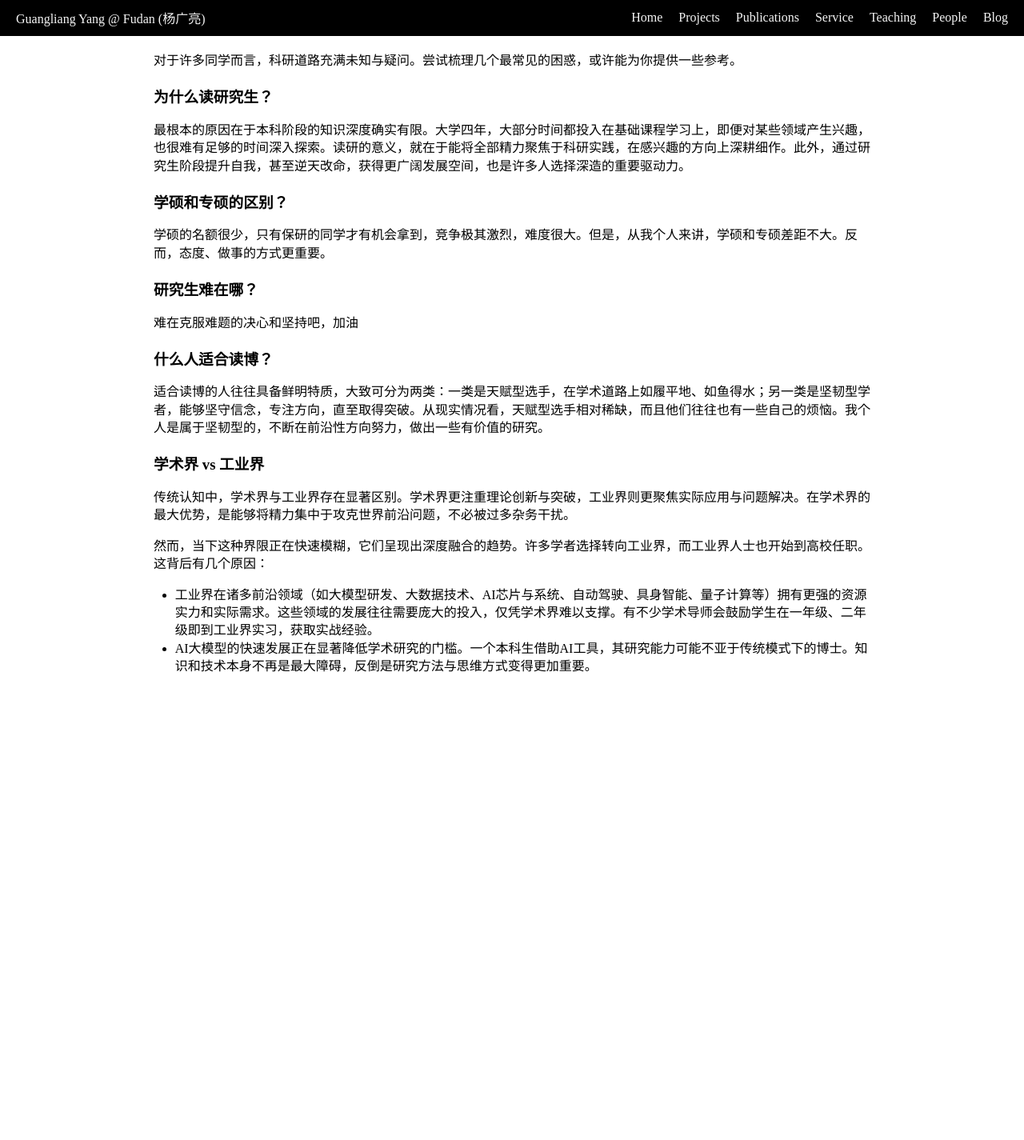
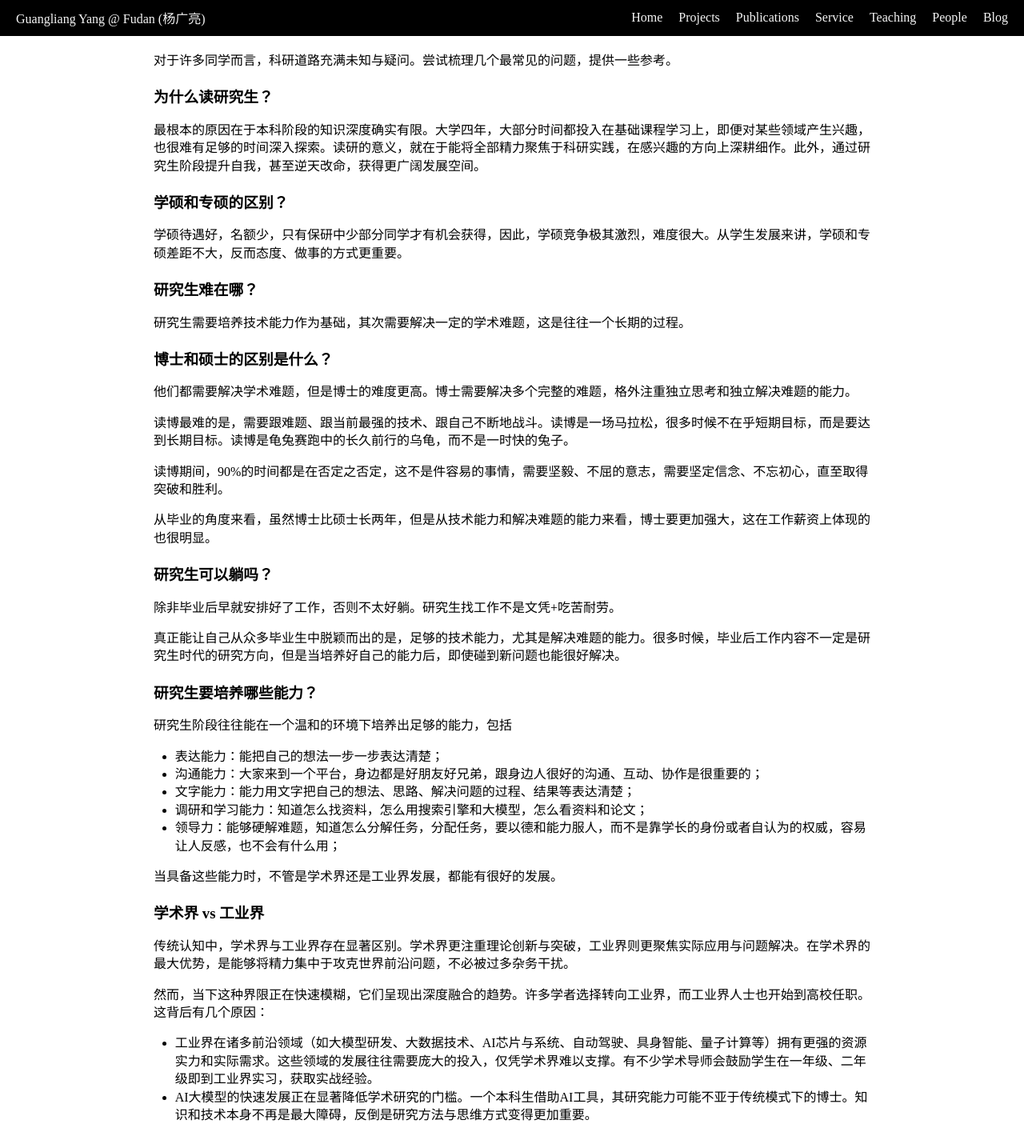
Before and after one commit to yang-guangliang/yang-guangliang.github.io, a Jekyll site: the page built from _posts/2025-9-18-为什么走科研这条路.md, in a window 1280 px wide. Shown: the whole page at 80% size. Built offline with Jekyll 4.4.1, drawn with Linux system fonts in a browser that asks for light colours; our own code applies the rules of GitHub Pages for plain Markdown files; before the commit the page ends 900 px from its top, so only the background shows below that.

Commit message:
udpate post

```diff
--- a/_posts/2025-9-18-为什么走科研这条路.md
+++ b/_posts/2025-9-18-为什么走科研这条路.md
@@ -1,22 +1,47 @@
-对于许多同学而言，科研道路充满未知与疑问。尝试梳理几个最常见的困惑，或许能为你提供一些参考。
+对于许多同学而言，科研道路充满未知与疑问。尝试梳理几个最常见的问题，提供一些参考。
 
 ### 为什么读研究生？
 
-最根本的原因在于本科阶段的知识深度确实有限。大学四年，大部分时间都投入在基础课程学习上，即便对某些领域产生兴趣，也很难有足够的时间深入探索。读研的意义，就在于能将全部精力聚焦于科研实践，在感兴趣的方向上深耕细作。此外，通过研究生阶段提升自我，甚至逆天改命，获得更广阔发展空间，也是许多人选择深造的重要驱动力。
+最根本的原因在于本科阶段的知识深度确实有限。大学四年，大部分时间都投入在基础课程学习上，即便对某些领域产生兴趣，也很难有足够的时间深入探索。读研的意义，就在于能将全部精力聚焦于科研实践，在感兴趣的方向上深耕细作。此外，通过研究生阶段提升自我，甚至逆天改命，获得更广阔发展空间。
 
 ### 学硕和专硕的区别？
 
-学硕的名额很少，只有保研的同学才有机会拿到，竞争极其激烈，难度很大。但是，从我个人来讲，学硕和专硕差距不大。反而，态度、做事的方式更重要。
+学硕待遇好，名额少，只有保研中少部分同学才有机会获得，因此，学硕竞争极其激烈，难度很大。从学生发展来讲，学硕和专硕差距不大，反而态度、做事的方式更重要。
 
 ### 研究生难在哪？
 
-难在克服难题的决心和坚持吧，加油
+研究生需要培养技术能力作为基础，其次需要解决一定的学术难题，这是往往一个长期的过程。
 
-### 什么人适合读博？
+### 博士和硕士的区别是什么？
 
-适合读博的人往往具备鲜明特质，大致可分为两类：一类是天赋型选手，在学术道路上如履平地、如鱼得水；另一类是坚韧型学者，能够坚守信念，专注方向，直至取得突破。从现实情况看，天赋型选手相对稀缺，而且他们往往也有一些自己的烦恼。我个人是属于坚韧型的，不断在前沿性方向努力，做出一些有价值的研究。
+他们都需要解决学术难题，但是博士的难度更高。博士需要解决多个完整的难题，格外注重独立思考和独立解决难题的能力。
+
+读博最难的是，需要跟难题、跟当前最强的技术、跟自己不断地战斗。读博是一场马拉松，很多时候不在乎短期目标，而是要达到长期目标。读博是龟兔赛跑中的长久前行的乌龟，而不是一时快的兔子。
+
+读博期间，90%的时间都是在否定之否定，这不是件容易的事情，需要坚毅、不屈的意志，需要坚定信念、不忘初心，直至取得突破和胜利。
+
+从毕业的角度来看，虽然博士比硕士长两年，但是从技术能力和解决难题的能力来看，博士要更加强大，这在工作薪资上体现的也很明显。
+
+### 研究生可以躺吗？
+
+除非毕业后早就安排好了工作，否则不太好躺。研究生找工作不是文凭+吃苦耐劳。
+
+真正能让自己从众多毕业生中脱颖而出的是，足够的技术能力，尤其是解决难题的能力。很多时候，毕业后工作内容不一定是研究生时代的研究方向，但是当培养好自己的能力后，即使碰到新问题也能很好解决。
+
+### 研究生要培养哪些能力？
+
+研究生阶段往往能在一个温和的环境下培养出足够的能力，包括
+
+- 表达能力：能把自己的想法一步一步表达清楚；
+- 沟通能力：大家来到一个平台，身边都是好朋友好兄弟，跟身边人很好的沟通、互动、协作是很重要的；
+- 文字能力：能力用文字把自己的想法、思路、解决问题的过程、结果等表达清楚；
+- 调研和学习能力：知道怎么找资料，怎么用搜索引擎和大模型，怎么看资料和论文；
+- 领导力：能够硬解难题，知道怎么分解任务，分配任务，要以德和能力服人，而不是靠学长的身份或者自认为的权威，容易让人反感，也不会有什么用；
+
+当具备这些能力时，不管是学术界还是工业界发展，都能有很好的发展。
 
 ### 学术界 vs 工业界
+
 传统认知中，学术界与工业界存在显著区别。学术界更注重理论创新与突破，工业界则更聚焦实际应用与问题解决。在学术界的最大优势，是能够将精力集中于攻克世界前沿问题，不必被过多杂务干扰。
 
 然而，当下这种界限正在快速模糊，它们呈现出深度融合的趋势。许多学者选择转向工业界，而工业界人士也开始到高校任职。这背后有几个原因：
```
